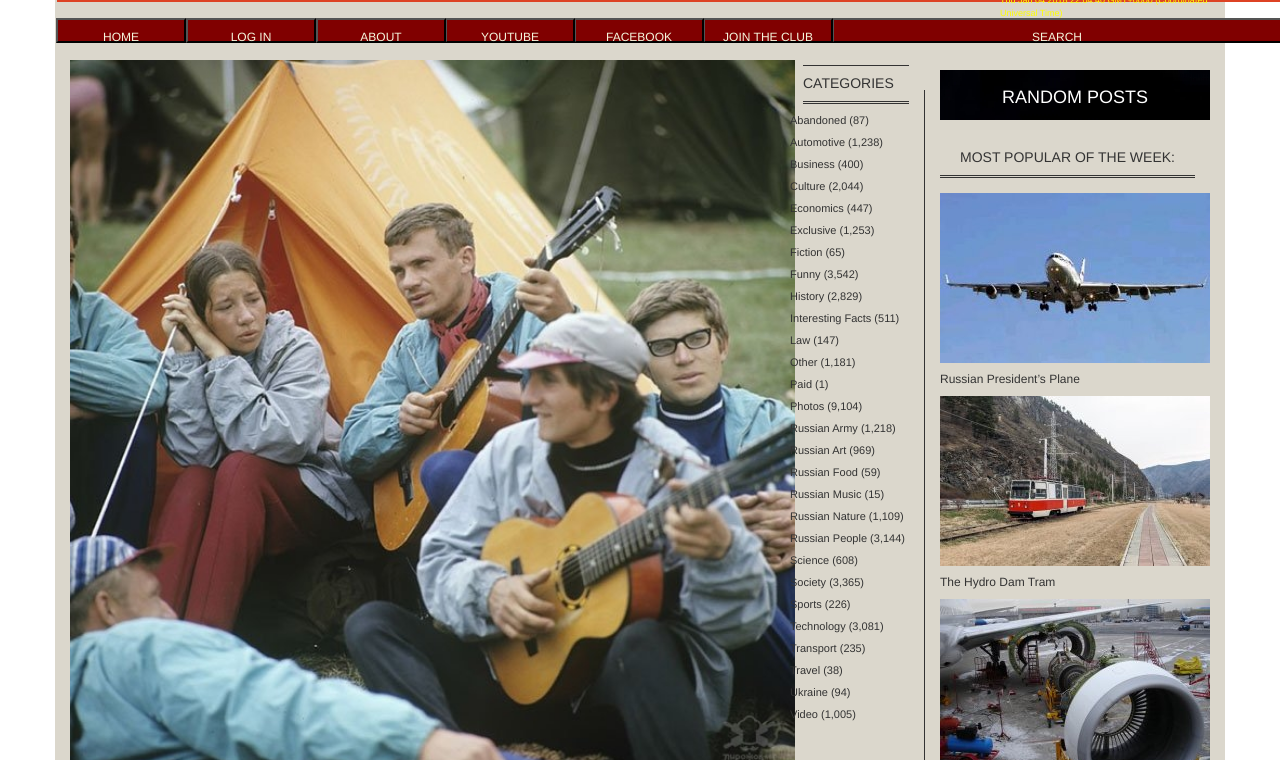
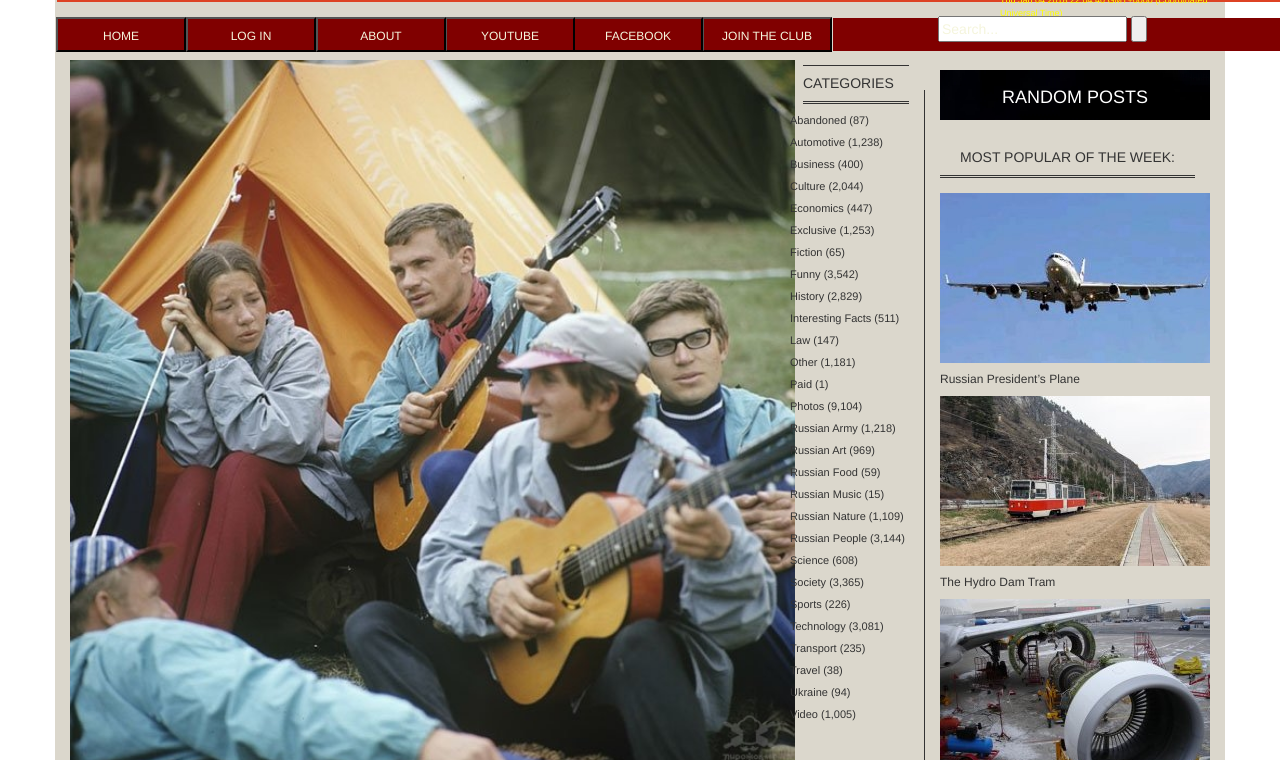
Before and after one commit to patrickatcw/englishrussia, a plain HTML site: page index.html in a window 1280 px wide. Shown: the part 138-898 px from the top of the page. Drawn offline with nearby package versions, Linux system fonts and the light colour scheme.

Commit message:
finishing up styling menu bar and search bar, some more to do

```diff
--- a/app/assets/css/style.css
+++ b/app/assets/css/style.css
@@ -106,30 +106,38 @@
 	background-color: #5a3113;
 	}
 
+#searchform {
+	float: right;
+	margin-right: -55px;
+	margin-top: -2px;
+	height: 10px;
+    width: 400px;
+	}
+
 #search {
 	background-color: maroon;
 	float: right;
-	margin-right: -17px;
+	margin-right: -18px;
 	margin-top: -4px;
-	height: 25px;
+	height: 33px;
     width: 450px;
 	}
 
 #join {
 	background-color: maroon;
 	float: right;
-	margin-right: -1px;
-	margin-top: -4px;
-	height: 25px;
+	margin-right: 1px;
+	margin-top: -5px;
+	height: 35px;
     width: 130px;
 		}
 
 #facebooknav {
 	background-color: maroon;
 	float: right;
-	margin-right: 561px;
-	margin-top: -25px;
-	height: 25px;
+	margin-right: 562px;
+	margin-top: -35px;
+	height: 35px;
     width: 130px;
 		}
 
@@ -137,8 +145,8 @@
 	background-color: maroon;
 	float: right;
 	margin-right: 690px;
-	margin-top: -25px;
-	height: 25px;
+	margin-top: -35px;
+	height: 35px;
     width: 130px;
 		}
 
@@ -146,8 +154,8 @@
 	background-color: maroon;
 	float: right;
 	margin-right: 819px;
-	margin-top: -25px;
-	height: 25px;
+	margin-top: -35px;
+	height: 35px;
     width: 130px;
 		}
 
@@ -155,16 +163,16 @@
 	background-color: maroon;
 	float: right;
 	margin-right: 949px;
-	margin-top: -25px;
-	height: 25px;
+	margin-top: -35px;
+	height: 35px;
     width: 130px;
 		}
 
 #home {
 	background-color: maroon;
-	margin-top: -4px;
+	margin-top: -5px;
 	margin-left: 15px;
-	height: 25px;
+	height: 35px;
     width: 130px;
 		}
 
--- a/index.html
+++ b/index.html
@@ -86,9 +86,12 @@
     </div>
 
     <div class="navbar">
-        <button id="search">
-        <h6>SEARCH</h6>
-        </button>
+        <div id="search">
+            <form method="get" id="searchform" action="http://englishrussia.com/">
+            <input type="text" value="Search..." name="s" id="s" onblur="if (this.value == '')  {this.value = 'Search...';}" onfocus="if (this.value == 'Search...') {this.value = '';}">
+            <input type="submit" value="">
+            </form>
+        </div>
 
         <button id="join">
         <h6>JOIN THE CLUB</h6>
```
